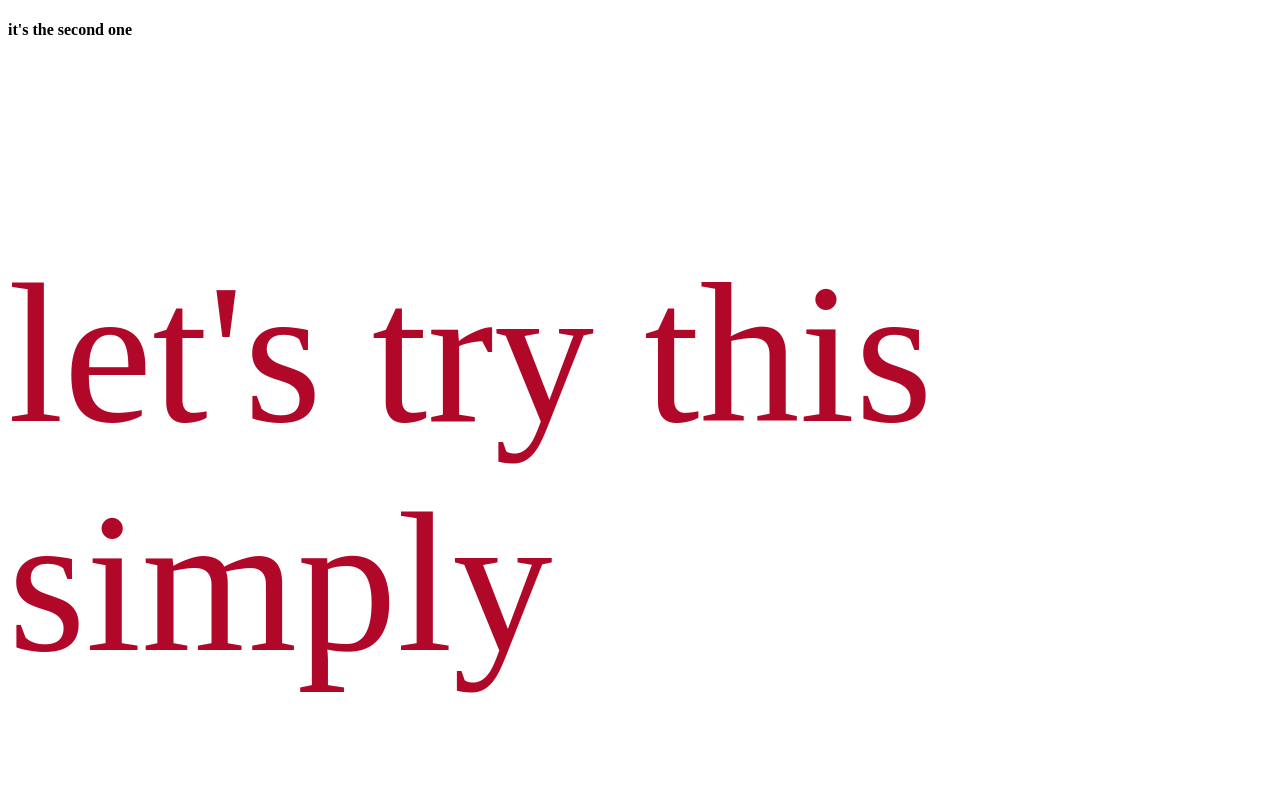
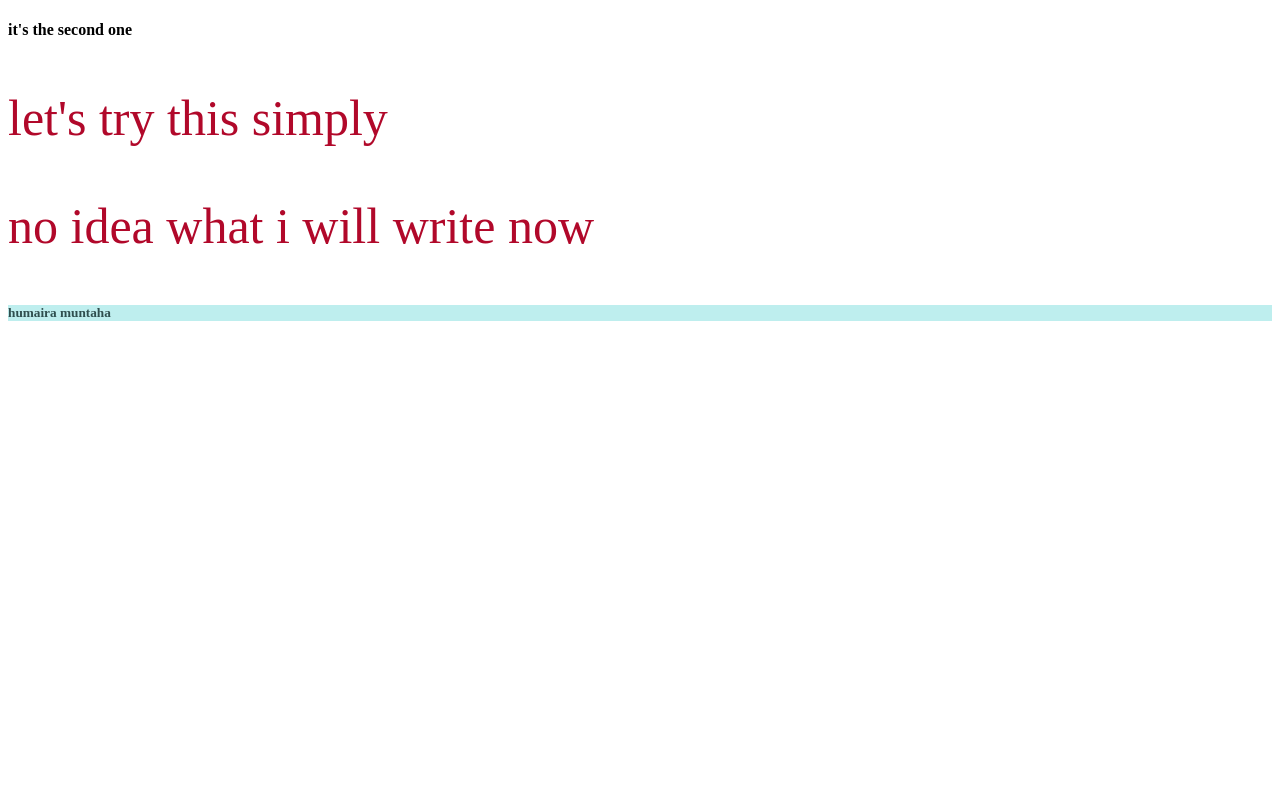
Before and after one commit to HumairaIrin/second-repo, a plain HTML site: page index.html in a window 1280 px wide. Shown: the top 800 px of the page. Drawn offline with Linux system fonts and the light colour scheme.

Commit message:
px changing

```diff
--- a/style.css
+++ b/style.css
@@ -4,5 +4,5 @@ h5{
 }
 p{
     color: rgb(177, 8, 42);
-    font-size: 200px;
+    font-size: 50px;
 }
```
